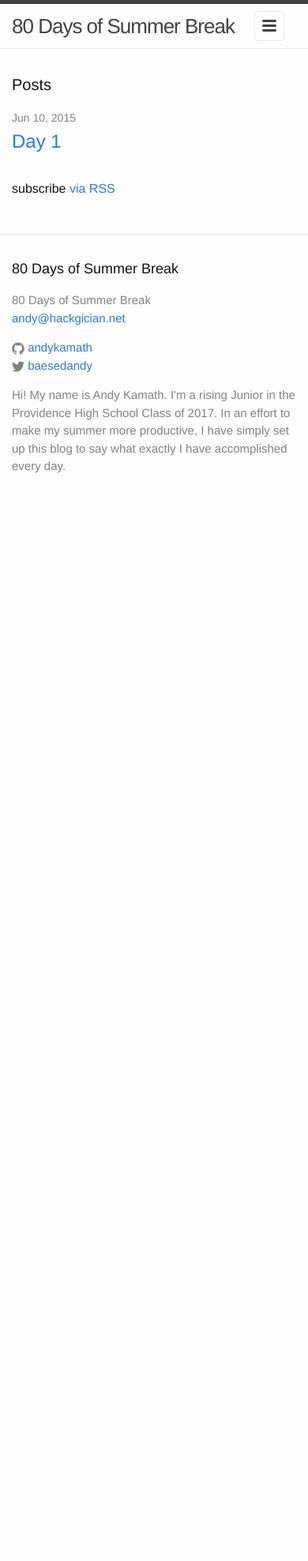
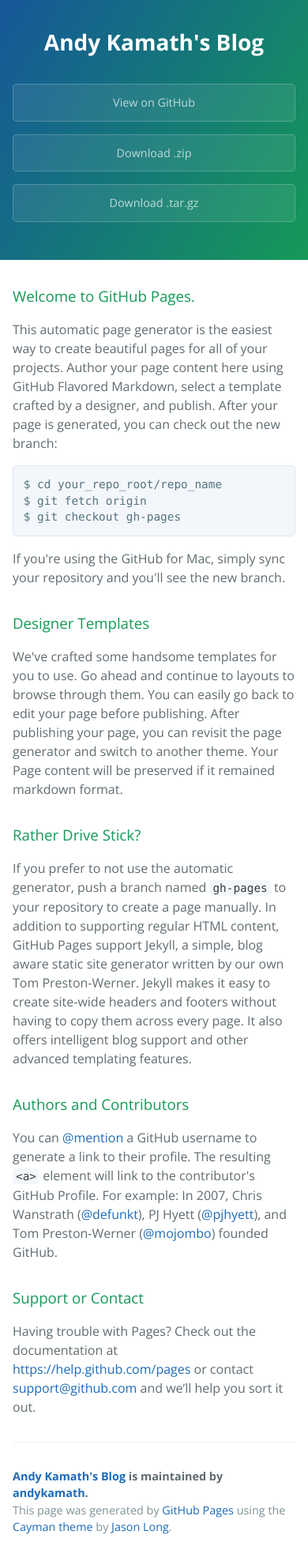
Before and after one commit to andykamath/blog, a Jekyll site: the page index.html, which Jekyll copies as it is, in a window 390 px wide. Shown: the whole page at 79% size. Built offline with Jekyll 4.4.1, drawn with Linux system fonts in a browser that asks for light colours; before the commit the page ends 900 px from its top, so only the background shows below that.

Commit message:
Create gh-pages branch via GitHub

```diff
--- a/index.html
+++ b/index.html
@@ -1,23 +1,64 @@
----
-layout: default
----
+<!DOCTYPE html>
+<html lang="en-us">
+  <head>
+    <meta charset="UTF-8">
+    <title>Andy Kamath&#39;s Blog by andykamath</title>
+    <meta name="viewport" content="width=device-width, initial-scale=1">
+    <link rel="stylesheet" type="text/css" href="stylesheets/normalize.css" media="screen">
+    <link href='http://fonts.googleapis.com/css?family=Open+Sans:400,700' rel='stylesheet' type='text/css'>
+    <link rel="stylesheet" type="text/css" href="stylesheets/stylesheet.css" media="screen">
+    <link rel="stylesheet" type="text/css" href="stylesheets/github-light.css" media="screen">
+  </head>
+  <body>
+    <section class="page-header">
+      <h1 class="project-name">Andy Kamath&#39;s Blog</h1>
+      <h2 class="project-tagline"></h2>
+      <a href="https://github.com/andykamath/blog" class="btn">View on GitHub</a>
+      <a href="https://github.com/andykamath/blog/zipball/master" class="btn">Download .zip</a>
+      <a href="https://github.com/andykamath/blog/tarball/master" class="btn">Download .tar.gz</a>
+    </section>
 
-<div class="home">
+    <section class="main-content">
+      <h3>
+<a id="welcome-to-github-pages" class="anchor" href="#welcome-to-github-pages" aria-hidden="true"><span class="octicon octicon-link"></span></a>Welcome to GitHub Pages.</h3>
 
-  <h1 class="page-heading">Posts</h1>
+<p>This automatic page generator is the easiest way to create beautiful pages for all of your projects. Author your page content here using GitHub Flavored Markdown, select a template crafted by a designer, and publish. After your page is generated, you can check out the new branch:</p>
 
-  <ul class="post-list">
-    {% for post in site.posts %}
-      <li>
-        <span class="post-meta">{{ post.date | date: "%b %-d, %Y" }}</span>
+<pre><code>$ cd your_repo_root/repo_name
+$ git fetch origin
+$ git checkout gh-pages
+</code></pre>
 
-        <h2>
-          <a class="post-link" href="http://andykamath.com/{{ post.url }}">{{ post.title }}</a>
-        </h2>
-      </li>
-    {% endfor %}
-  </ul>
+<p>If you're using the GitHub for Mac, simply sync your repository and you'll see the new branch.</p>
 
-  <p class="rss-subscribe">subscribe <a href="{{ "/feed.xml" | prepend: site.baseurl }}">via RSS</a></p>
+<h3>
+<a id="designer-templates" class="anchor" href="#designer-templates" aria-hidden="true"><span class="octicon octicon-link"></span></a>Designer Templates</h3>
 
-</div>
+<p>We've crafted some handsome templates for you to use. Go ahead and continue to layouts to browse through them. You can easily go back to edit your page before publishing. After publishing your page, you can revisit the page generator and switch to another theme. Your Page content will be preserved if it remained markdown format.</p>
+
+<h3>
+<a id="rather-drive-stick" class="anchor" href="#rather-drive-stick" aria-hidden="true"><span class="octicon octicon-link"></span></a>Rather Drive Stick?</h3>
+
+<p>If you prefer to not use the automatic generator, push a branch named <code>gh-pages</code> to your repository to create a page manually. In addition to supporting regular HTML content, GitHub Pages support Jekyll, a simple, blog aware static site generator written by our own Tom Preston-Werner. Jekyll makes it easy to create site-wide headers and footers without having to copy them across every page. It also offers intelligent blog support and other advanced templating features.</p>
+
+<h3>
+<a id="authors-and-contributors" class="anchor" href="#authors-and-contributors" aria-hidden="true"><span class="octicon octicon-link"></span></a>Authors and Contributors</h3>
+
+<p>You can <a href="https://github.com/blog/821" class="user-mention">@mention</a> a GitHub username to generate a link to their profile. The resulting <code>&lt;a&gt;</code> element will link to the contributor's GitHub Profile. For example: In 2007, Chris Wanstrath (<a href="https://github.com/defunkt" class="user-mention">@defunkt</a>), PJ Hyett (<a href="https://github.com/pjhyett" class="user-mention">@pjhyett</a>), and Tom Preston-Werner (<a href="https://github.com/mojombo" class="user-mention">@mojombo</a>) founded GitHub.</p>
+
+<h3>
+<a id="support-or-contact" class="anchor" href="#support-or-contact" aria-hidden="true"><span class="octicon octicon-link"></span></a>Support or Contact</h3>
+
+<p>Having trouble with Pages? Check out the documentation at <a href="https://help.github.com/pages">https://help.github.com/pages</a> or contact <a href="mailto:support@github.com">support@github.com</a> and we’ll help you sort it out.</p>
+
+      <footer class="site-footer">
+        <span class="site-footer-owner"><a href="https://github.com/andykamath/blog">Andy Kamath&#39;s Blog</a> is maintained by <a href="https://github.com/andykamath">andykamath</a>.</span>
+
+        <span class="site-footer-credits">This page was generated by <a href="https://pages.github.com">GitHub Pages</a> using the <a href="https://github.com/jasonlong/cayman-theme">Cayman theme</a> by <a href="https://twitter.com/jasonlong">Jason Long</a>.</span>
+      </footer>
+
+    </section>
+
+
+  </body>
+</html>
--- /dev/null
+++ b/stylesheets/github-light.css
@@ -0,0 +1,115 @@
+/*
+   Copyright 2014 GitHub Inc.
+
+   Licensed under the Apache License, Version 2.0 (the "License");
+   you may not use this file except in compliance with the License.
+   You may obtain a copy of the License at
+
+       http://www.apache.org/licenses/LICENSE-2.0
+
+   Unless required by applicable law or agreed to in writing, software
+   distributed under the License is distributed on an "AS IS" BASIS,
+   WITHOUT WARRANTIES OR CONDITIONS OF ANY KIND, either express or implied.
+   See the License for the specific language governing permissions and
+   limitations under the License.
+
+*/
+
+.pl-c /* comment */ {
+  color: #969896;
+}
+
+.pl-c1      /* constant, markup.raw, meta.diff.header, meta.module-reference, meta.property-name, support, support.constant, support.variable, variable.other.constant */,
+.pl-s .pl-v /* string variable */ {
+  color: #0086b3;
+}
+
+.pl-e  /* entity */,
+.pl-en /* entity.name */ {
+  color: #795da3;
+}
+
+.pl-s .pl-s1 /* string source */,
+.pl-smi      /* storage.modifier.import, storage.modifier.package, storage.type.java, variable.other, variable.parameter.function */ {
+  color: #333;
+}
+
+.pl-ent /* entity.name.tag */ {
+  color: #63a35c;
+}
+
+.pl-k /* keyword, storage, storage.type */ {
+  color: #a71d5d;
+}
+
+.pl-pds              /* punctuation.definition.string, string.regexp.character-class */,
+.pl-s                /* string */,
+.pl-s .pl-pse .pl-s1 /* string punctuation.section.embedded source */,
+.pl-sr               /* string.regexp */,
+.pl-sr .pl-cce       /* string.regexp constant.character.escape */,
+.pl-sr .pl-sra       /* string.regexp string.regexp.arbitrary-repitition */,
+.pl-sr .pl-sre       /* string.regexp source.ruby.embedded */ {
+  color: #183691;
+}
+
+.pl-v /* variable */ {
+  color: #ed6a43;
+}
+
+.pl-id /* invalid.deprecated */ {
+  color: #b52a1d;
+}
+
+.pl-ii /* invalid.illegal */ {
+  background-color: #b52a1d;
+  color: #f8f8f8;
+}
+
+.pl-sr .pl-cce /* string.regexp constant.character.escape */ {
+  color: #63a35c;
+  font-weight: bold;
+}
+
+.pl-ml /* markup.list */ {
+  color: #693a17;
+}
+
+.pl-mh        /* markup.heading */,
+.pl-mh .pl-en /* markup.heading entity.name */,
+.pl-ms        /* meta.separator */ {
+  color: #1d3e81;
+  font-weight: bold;
+}
+
+.pl-mq /* markup.quote */ {
+  color: #008080;
+}
+
+.pl-mi /* markup.italic */ {
+  color: #333;
+  font-style: italic;
+}
+
+.pl-mb /* markup.bold */ {
+  color: #333;
+  font-weight: bold;
+}
+
+.pl-md /* markup.deleted, meta.diff.header.from-file */ {
+  background-color: #ffecec;
+  color: #bd2c00;
+}
+
+.pl-mi1 /* markup.inserted, meta.diff.header.to-file */ {
+  background-color: #eaffea;
+  color: #55a532;
+}
+
+.pl-mdr /* meta.diff.range */ {
+  color: #795da3;
+  font-weight: bold;
+}
+
+.pl-mo /* meta.output */ {
+  color: #1d3e81;
+}
--- /dev/null
+++ b/stylesheets/stylesheet.css
@@ -0,0 +1,245 @@
+* {
+  box-sizing: border-box; }
+
+body {
+  padding: 0;
+  margin: 0;
+  font-family: "Open Sans", "Helvetica Neue", Helvetica, Arial, sans-serif;
+  font-size: 16px;
+  line-height: 1.5;
+  color: #606c71; }
+
+a {
+  color: #1e6bb8;
+  text-decoration: none; }
+  a:hover {
+    text-decoration: underline; }
+
+.btn {
+  display: inline-block;
+  margin-bottom: 1rem;
+  color: rgba(255, 255, 255, 0.7);
+  background-color: rgba(255, 255, 255, 0.08);
+  border-color: rgba(255, 255, 255, 0.2);
+  border-style: solid;
+  border-width: 1px;
+  border-radius: 0.3rem;
+  transition: color 0.2s, background-color 0.2s, border-color 0.2s; }
+  .btn + .btn {
+    margin-left: 1rem; }
+
+.btn:hover {
+  color: rgba(255, 255, 255, 0.8);
+  text-decoration: none;
+  background-color: rgba(255, 255, 255, 0.2);
+  border-color: rgba(255, 255, 255, 0.3); }
+
+@media screen and (min-width: 64em) {
+  .btn {
+    padding: 0.75rem 1rem; } }
+
+@media screen and (min-width: 42em) and (max-width: 64em) {
+  .btn {
+    padding: 0.6rem 0.9rem;
+    font-size: 0.9rem; } }
+
+@media screen and (max-width: 42em) {
+  .btn {
+    display: block;
+    width: 100%;
+    padding: 0.75rem;
+    font-size: 0.9rem; }
+    .btn + .btn {
+      margin-top: 1rem;
+      margin-left: 0; } }
+
+.page-header {
+  color: #fff;
+  text-align: center;
+  background-color: #159957;
+  background-image: linear-gradient(120deg, #155799, #159957); }
+
+@media screen and (min-width: 64em) {
+  .page-header {
+    padding: 5rem 6rem; } }
+
+@media screen and (min-width: 42em) and (max-width: 64em) {
+  .page-header {
+    padding: 3rem 4rem; } }
+
+@media screen and (max-width: 42em) {
+  .page-header {
+    padding: 2rem 1rem; } }
+
+.project-name {
+  margin-top: 0;
+  margin-bottom: 0.1rem; }
+
+@media screen and (min-width: 64em) {
+  .project-name {
+    font-size: 3.25rem; } }
+
+@media screen and (min-width: 42em) and (max-width: 64em) {
+  .project-name {
+    font-size: 2.25rem; } }
+
+@media screen and (max-width: 42em) {
+  .project-name {
+    font-size: 1.75rem; } }
+
+.project-tagline {
+  margin-bottom: 2rem;
+  font-weight: normal;
+  opacity: 0.7; }
+
+@media screen and (min-width: 64em) {
+  .project-tagline {
+    font-size: 1.25rem; } }
+
+@media screen and (min-width: 42em) and (max-width: 64em) {
+  .project-tagline {
+    font-size: 1.15rem; } }
+
+@media screen and (max-width: 42em) {
+  .project-tagline {
+    font-size: 1rem; } }
+
+.main-content :first-child {
+  margin-top: 0; }
+.main-content img {
+  max-width: 100%; }
+.main-content h1, .main-content h2, .main-content h3, .main-content h4, .main-content h5, .main-content h6 {
+  margin-top: 2rem;
+  margin-bottom: 1rem;
+  font-weight: normal;
+  color: #159957; }
+.main-content p {
+  margin-bottom: 1em; }
+.main-content code {
+  padding: 2px 4px;
+  font-family: Consolas, "Liberation Mono", Menlo, Courier, monospace;
+  font-size: 0.9rem;
+  color: #383e41;
+  background-color: #f3f6fa;
+  border-radius: 0.3rem; }
+.main-content pre {
+  padding: 0.8rem;
+  margin-top: 0;
+  margin-bottom: 1rem;
+  font: 1rem Consolas, "Liberation Mono", Menlo, Courier, monospace;
+  color: #567482;
+  word-wrap: normal;
+  background-color: #f3f6fa;
+  border: solid 1px #dce6f0;
+  border-radius: 0.3rem; }
+  .main-content pre > code {
+    padding: 0;
+    margin: 0;
+    font-size: 0.9rem;
+    color: #567482;
+    word-break: normal;
+    white-space: pre;
+    background: transparent;
+    border: 0; }
+.main-content .highlight {
+  margin-bottom: 1rem; }
+  .main-content .highlight pre {
+    margin-bottom: 0;
+    word-break: normal; }
+.main-content .highlight pre, .main-content pre {
+  padding: 0.8rem;
+  overflow: auto;
+  font-size: 0.9rem;
+  line-height: 1.45;
+  border-radius: 0.3rem; }
+.main-content pre code, .main-content pre tt {
+  display: inline;
+  max-width: initial;
+  padding: 0;
+  margin: 0;
+  overflow: initial;
+  line-height: inherit;
+  word-wrap: normal;
+  background-color: transparent;
+  border: 0; }
+  .main-content pre code:before, .main-content pre code:after, .main-content pre tt:before, .main-content pre tt:after {
+    content: normal; }
+.main-content ul, .main-content ol {
+  margin-top: 0; }
+.main-content blockquote {
+  padding: 0 1rem;
+  margin-left: 0;
+  color: #819198;
+  border-left: 0.3rem solid #dce6f0; }
+  .main-content blockquote > :first-child {
+    margin-top: 0; }
+  .main-content blockquote > :last-child {
+    margin-bottom: 0; }
+.main-content table {
+  display: block;
+  width: 100%;
+  overflow: auto;
+  word-break: normal;
+  word-break: keep-all; }
+  .main-content table th {
+    font-weight: bold; }
+  .main-content table th, .main-content table td {
+    padding: 0.5rem 1rem;
+    border: 1px solid #e9ebec; }
+.main-content dl {
+  padding: 0; }
+  .main-content dl dt {
+    padding: 0;
+    margin-top: 1rem;
+    font-size: 1rem;
+    font-weight: bold; }
+  .main-content dl dd {
+    padding: 0;
+    margin-bottom: 1rem; }
+.main-content hr {
+  height: 2px;
+  padding: 0;
+  margin: 1rem 0;
+  background-color: #eff0f1;
+  border: 0; }
+
+@media screen and (min-width: 64em) {
+  .main-content {
+    max-width: 64rem;
+    padding: 2rem 6rem;
+    margin: 0 auto;
+    font-size: 1.1rem; } }
+
+@media screen and (min-width: 42em) and (max-width: 64em) {
+  .main-content {
+    padding: 2rem 4rem;
+    font-size: 1.1rem; } }
+
+@media screen and (max-width: 42em) {
+  .main-content {
+    padding: 2rem 1rem;
+    font-size: 1rem; } }
+
+.site-footer {
+  padding-top: 2rem;
+  margin-top: 2rem;
+  border-top: solid 1px #eff0f1; }
+
+.site-footer-owner {
+  display: block;
+  font-weight: bold; }
+
+.site-footer-credits {
+  color: #819198; }
+
+@media screen and (min-width: 64em) {
+  .site-footer {
+    font-size: 1rem; } }
+
+@media screen and (min-width: 42em) and (max-width: 64em) {
+  .site-footer {
+    font-size: 1rem; } }
+
+@media screen and (max-width: 42em) {
+  .site-footer {
+    font-size: 0.9rem; } }
```
Also changed, not shown: params.json (added, +1 -0 lines), stylesheets/normalize.css (added).
